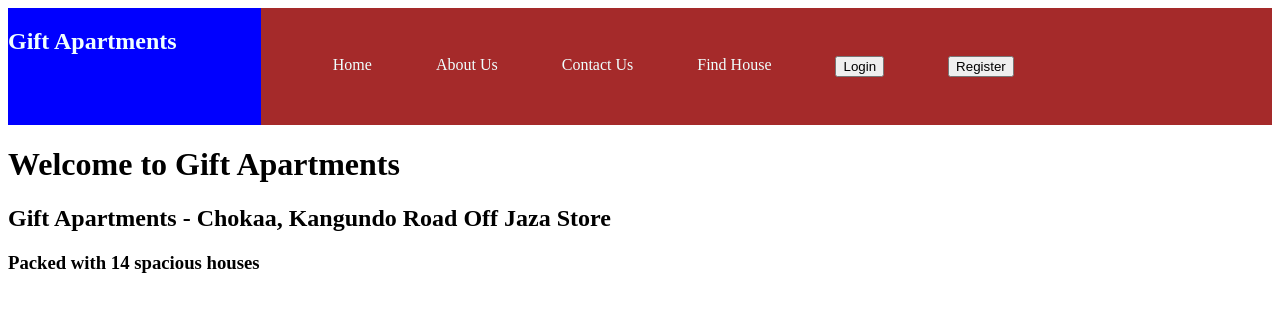
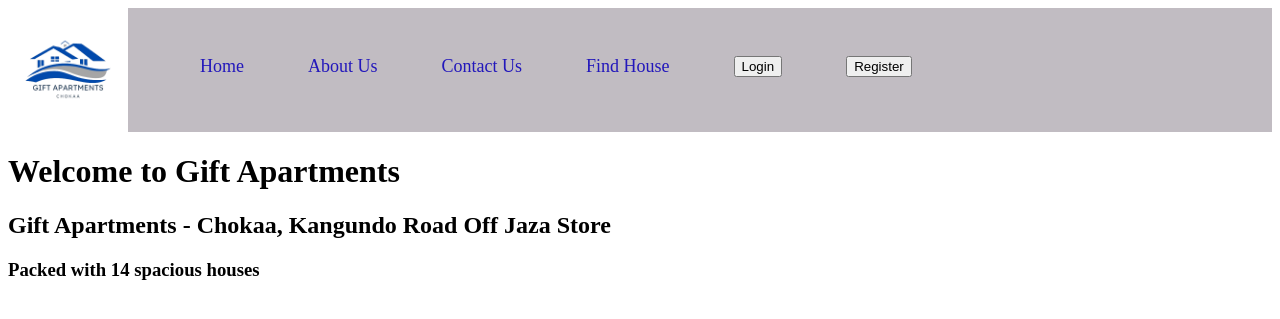
Before and after one commit to manotim/Amani-Apartments, a Django app: page / in a window 1280 px wide. Shown: the top 319 px of the page. Run offline with Django 5.2, Linux system fonts and the light colour scheme; data comes from the database, SQL or seed files in the repository; both versions use the stored data as it was after the commit.

Commit message:
add site logo in header

```diff
--- a/gaproject/gaapp/templates/gaapp/home.html
+++ b/gaproject/gaapp/templates/gaapp/home.html
@@ -1,3 +1,5 @@
+{% load static %}
+
 <!DOCTYPE html>
 <html lang="en">
 <head>
@@ -9,13 +11,13 @@
             display: flex;
             text-align: center;
             justify-content: space-between;
-            background-color: blue;
+            /* background-color: blue; */
             color: azure;
         }
         .nav {
-            background-color: brown;
-            width: 80%;
-            text-align: center;
+            background-color: #C1BCC2;
+            width: 100%;
+            /* text-align: center; */
         }
 
         .nav > ul {
@@ -34,14 +36,23 @@
         }
 
         .nav > ul > li a {
-            color: azure;
+            color: #2217bb;
             text-decoration: none;
+            font-weight: 500;
+            font-size: 18px;
+        }
+
+        .home-logo > img {
+            width: 120px;
+            height: 120px;
         }
     </style>
 </head>
 <body>
     <nav>
-        <h1>Gift Apartments</h1>
+        <div class="home-logo">
+            <img src="{% static 'images/GA_Logo-new.png' %}" alt="Logo">
+        </div>
         <div class="nav">
             <ul>
                 <li><a href="#">Home</a></li>
--- a/gaproject/gaproject/settings.py
+++ b/gaproject/gaproject/settings.py
@@ -116,7 +116,11 @@ USE_TZ = True
 # Static files (CSS, JavaScript, Images)
 # https://docs.djangoproject.com/en/5.0/howto/static-files/
 
+# Static files (CSS, JavaScript, Images)
 STATIC_URL = 'static/'
+STATICFILES_DIRS = [
+    BASE_DIR / "static",
+]
 
 # Default primary key field type
 # https://docs.djangoproject.com/en/5.0/ref/settings/#default-auto-field
```
Also changed, not shown: gaproject/db.sqlite3, gaproject/static/images/GA_Logo-new.png (added).
